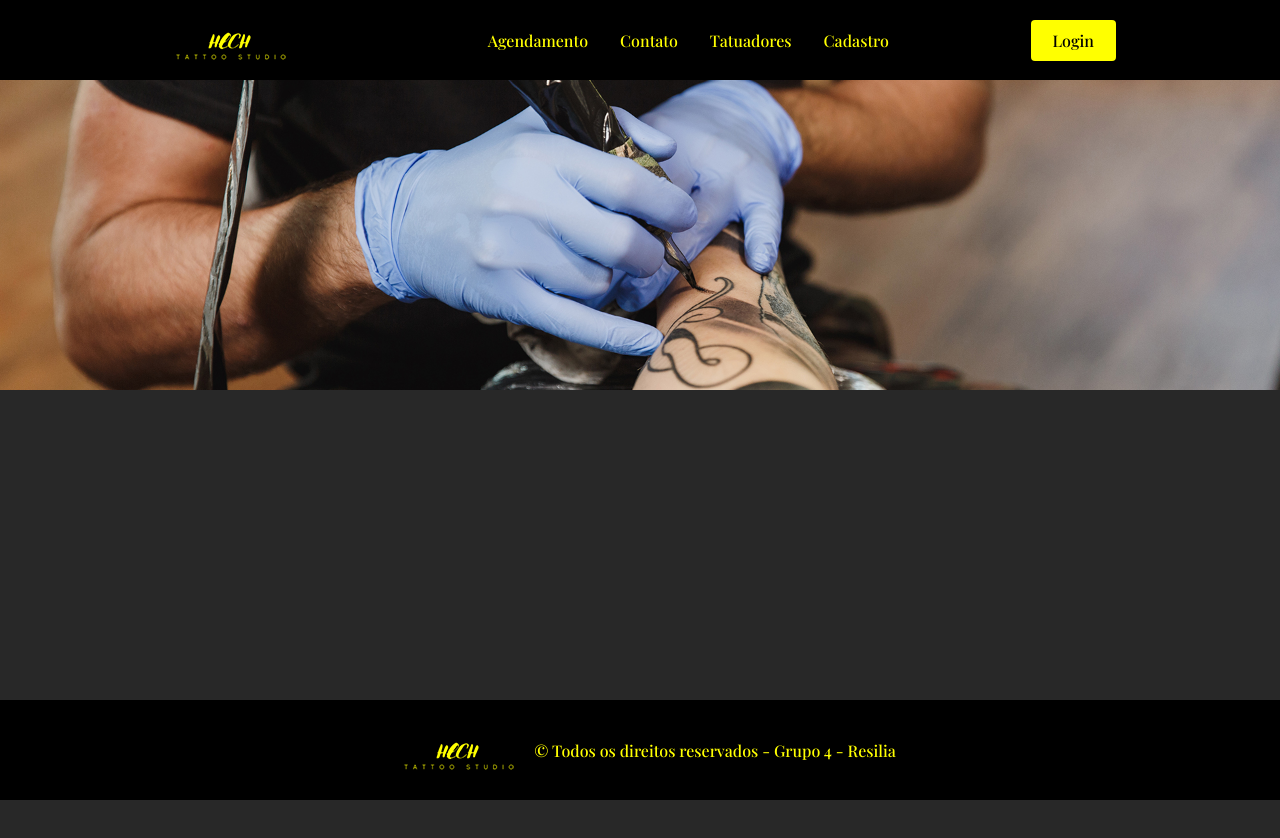
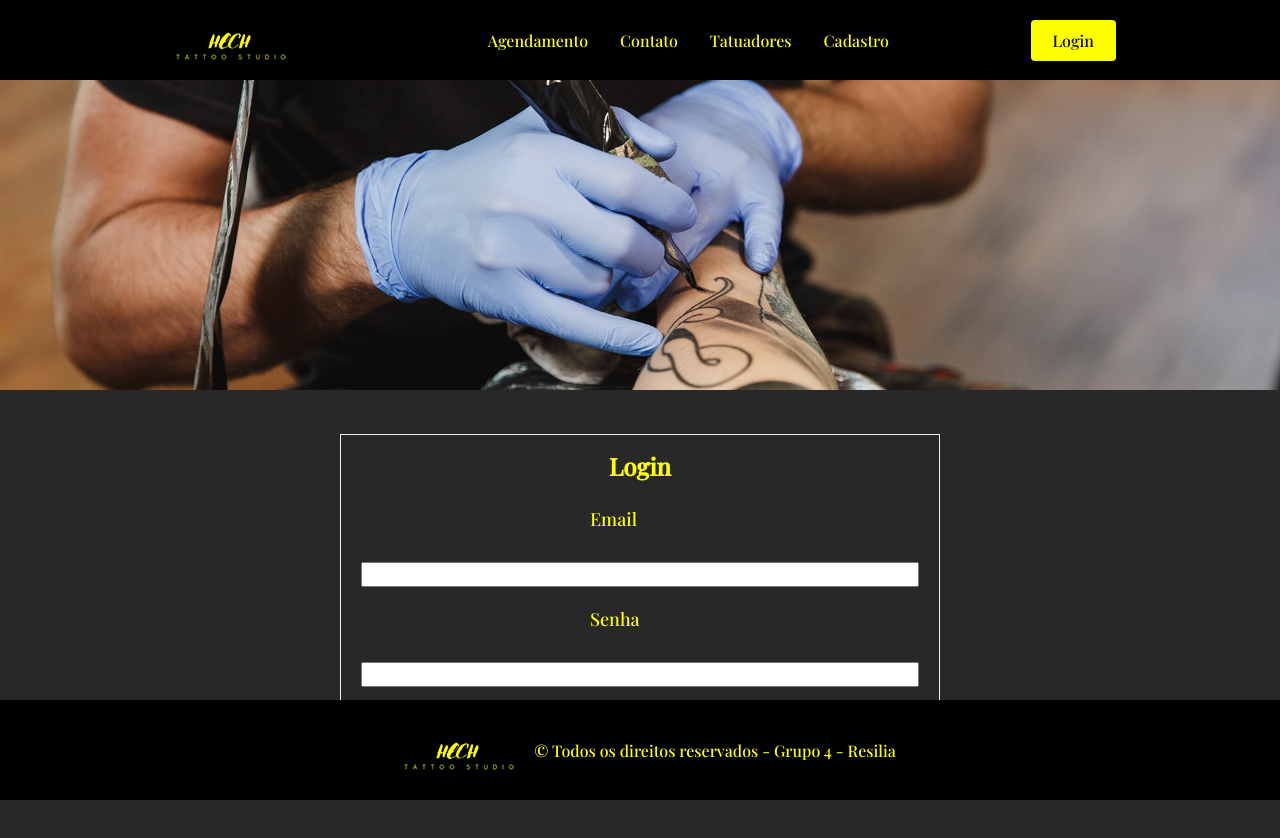
Before and after one commit to devHelioFranco/tattoo-studio-react, a React (Create React App) app: page /Login in a window 1280 px wide. Before the commit the page ends 800 px from the top, so only its background shows below. Built offline with nearby package versions, Linux system fonts and the light colour scheme; a web font is replaced by a local one.

Commit message:
feat: logjn page

```diff
--- a/src/components/Layout/Layout.js
+++ b/src/components/Layout/Layout.js
@@ -7,6 +7,7 @@ import Home from "../../pages"
 import Agendamento from "../../pages/Agendamento/agendamento"
 import Tatuadores from '../../pages/Tatuadores/Tatuadores'
 import  Cadastro from "../../pages/Cadastro/cadastro"
+import Login from "../../pages/Login/login"
 import Footer from "../Footer/Footer"
 
 const Layout = () => {
@@ -19,6 +20,7 @@ const Layout = () => {
           <Route path="/agendamento" element={<Agendamento />} />
           <Route path='/tatuadores' element={ <Tatuadores /> } />
           <Route path='/Cadastro' element={ <Cadastro/> } />
+          <Route path='/Login' element={ <Login /> } />
         </Routes>
         <Footer />
       </Router>
--- /dev/null
+++ b/src/pages/Login/login.css
@@ -0,0 +1,65 @@
+.container{
+    display:flex;
+    max-height: 100%;
+    flex-direction: column;
+    align-items: center;
+    padding: 40px
+}
+
+.container form{
+    width: 50%;
+    border: 1px solid #eee;
+    display: flex;
+    flex-direction: column;
+    justify-items: center;
+    align-content: center;
+
+}
+
+.container form h2{
+    display:flex;
+    justify-content: center;
+    padding: 15px;
+    color: yellow;
+
+}
+
+.container form .row {
+    display: flex;
+    flex-direction: column;
+    height:100px;
+    width:100%;
+    align-items: center;
+    justify-content: space-between;
+    padding:10px 20px;
+}
+
+.container form .row span {
+    min-width:100px;
+    font-size: 18px;
+    color:yellow;
+    align-items:flex-start;
+
+}
+
+.container form .row input{
+    height:25px;
+    width: 100%;
+    outline: none;
+    padding:10px;
+    font-size:15px;
+}
+
+.container form .row button{
+    flex:1;
+    height: 40px;
+    background: yellow;
+    color: black;
+    font-size:18px;
+    border-radius: 5px;
+}
+
+.container form .row button:hover{
+    background: rgb(151, 151, 22);
+    font-size:23px;
+}
--- /dev/null
+++ b/src/pages/Login/login.js
@@ -0,0 +1,48 @@
+import React, { useState, } from "react";
+import "./login.css";
+
+
+function Login() {
+
+    const [usuario, setUsuario ] = useState({});
+
+    function handlechange(e){
+
+        setUsuario({
+            ...usuario,
+            [e.target.name]: e.target.value,
+        });
+    }
+
+    function handleSubmit(e){
+        e.preventDefault();
+        console.log(usuario)
+    }
+
+
+
+    return (
+    <div className="container">
+        <form  onSubmit = {handleSubmit}>
+
+        <h2>Login</h2>
+
+            <div className="row">
+                <span>Email</span>
+                <input type="text"  name="Email" onChange={handlechange}/>
+            </div>
+            <div className="row">
+                <span>Senha</span>
+                <input type="password"  name="Senha" onChange={handlechange}/>
+            </div>
+
+            <div className="row">
+            <button>Logarrrr</button>
+            </div>
+        </form>
+
+        </div>
+    )
+}
+
+export default Login;
```
